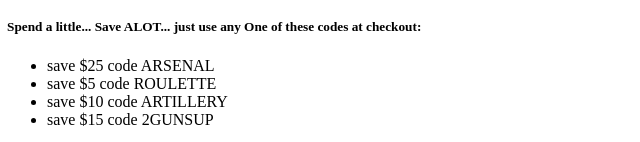
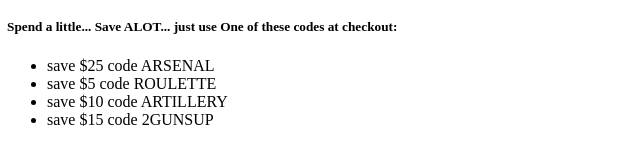
Before and after one commit to solideveloper/fsw-100, a plain HTML site: page week2/index.html in a window 1280 px wide. Shown: the part 680-822 px from the top of the page, 1-641 px from the left. Drawn offline with Linux system fonts and the light colour scheme.

Commit message:
third-commit

```diff
--- a/week2/index.html
+++ b/week2/index.html
@@ -40,7 +40,7 @@
         </div>
 
 
-        <div><h5>Spend a little... Save ALOT... just use any One of these codes at checkout:</h5> <!--block-->
+        <div><h5>Spend a little... Save ALOT... just use One of these codes at checkout:</h5> <!--block-->
         <ul>
             <li>save $25 code ARSENAL</li>
             <li>save  $5 code ROULETTE</li>
```
